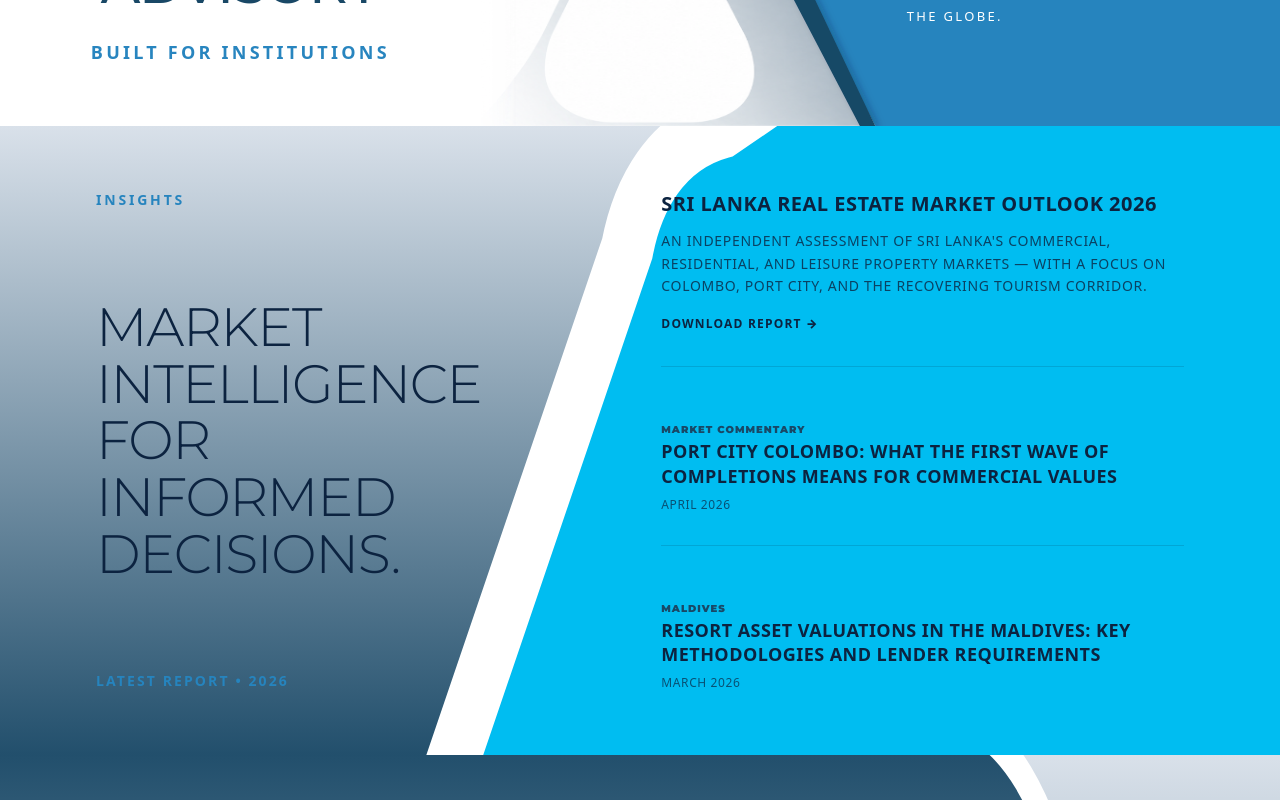
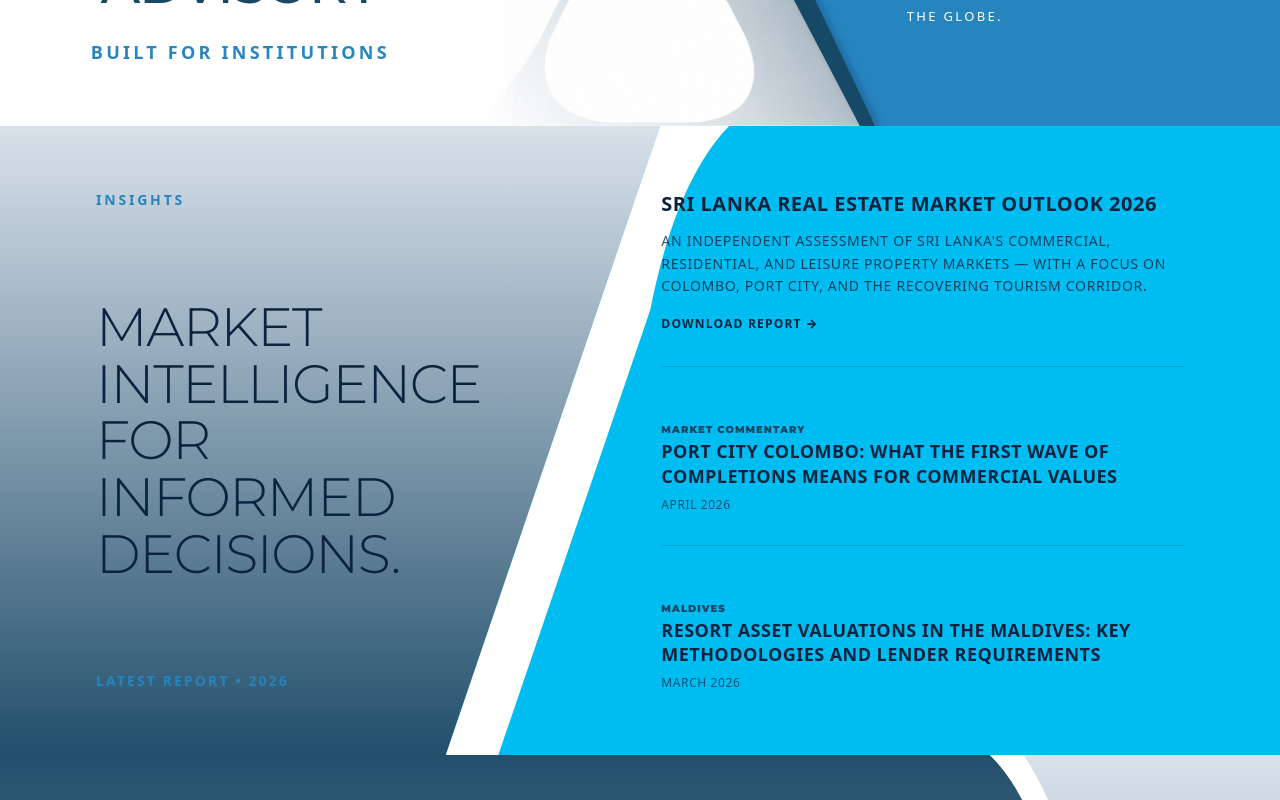
Before and after one commit to ChamilSachintha/sunilfernando, a Next.js app: page / in a window 1280 px wide. Shown: the part 1780-2580 px from the top of the page. Built offline with nearby package versions, Linux system fonts and the light colour scheme; a web font is replaced by a local one.

Commit message:
fix(insights): straight diagonal left edge with flaring convex curve at top right for white divider

```diff
--- a/src/app/page.tsx
+++ b/src/app/page.tsx
@@ -427,11 +427,14 @@ export default function Home() {
             {/* Right Side Bright Cyan Background (extended height to cover margins) */}
             <rect y="-20" width="1000" height="440" fill="#00bdf1" />
 
-            {/* Left Side Gradient Background (extended beyond boundaries) */}
-            <path d="M 0,-20 L 586,-20 L 565,0 C 520,10 498,44 490,78 L 347,420 L 0,420 Z" fill="url(#insights-left-grad)" />
+            {/* Left Side Gradient Background (Straight diagonal right boundary) */}
+            <path d="M 0,-20 L 524,-20 L 340,420 L 0,420 Z" fill="url(#insights-left-grad)" />
 
-            {/* Thick Solid White Diagonal Band Separator (41px thickness) */}
-            <path d="M 601,-20 L 565,0 C 520,10 498,44 490,78 L 347,420" fill="none" stroke="#ffffff" strokeWidth="41" />
+            {/* Thick White Diagonal Divider (Straight left edge, parallel lower right edge, flaring curved top right edge) */}
+            <path
+              d="M 524,-20 L 340,420 L 381,420 L 508,117 C 520,68 545,0 605,-20 Z"
+              fill="#ffffff"
+            />
           </svg>
         </div>
 
```
